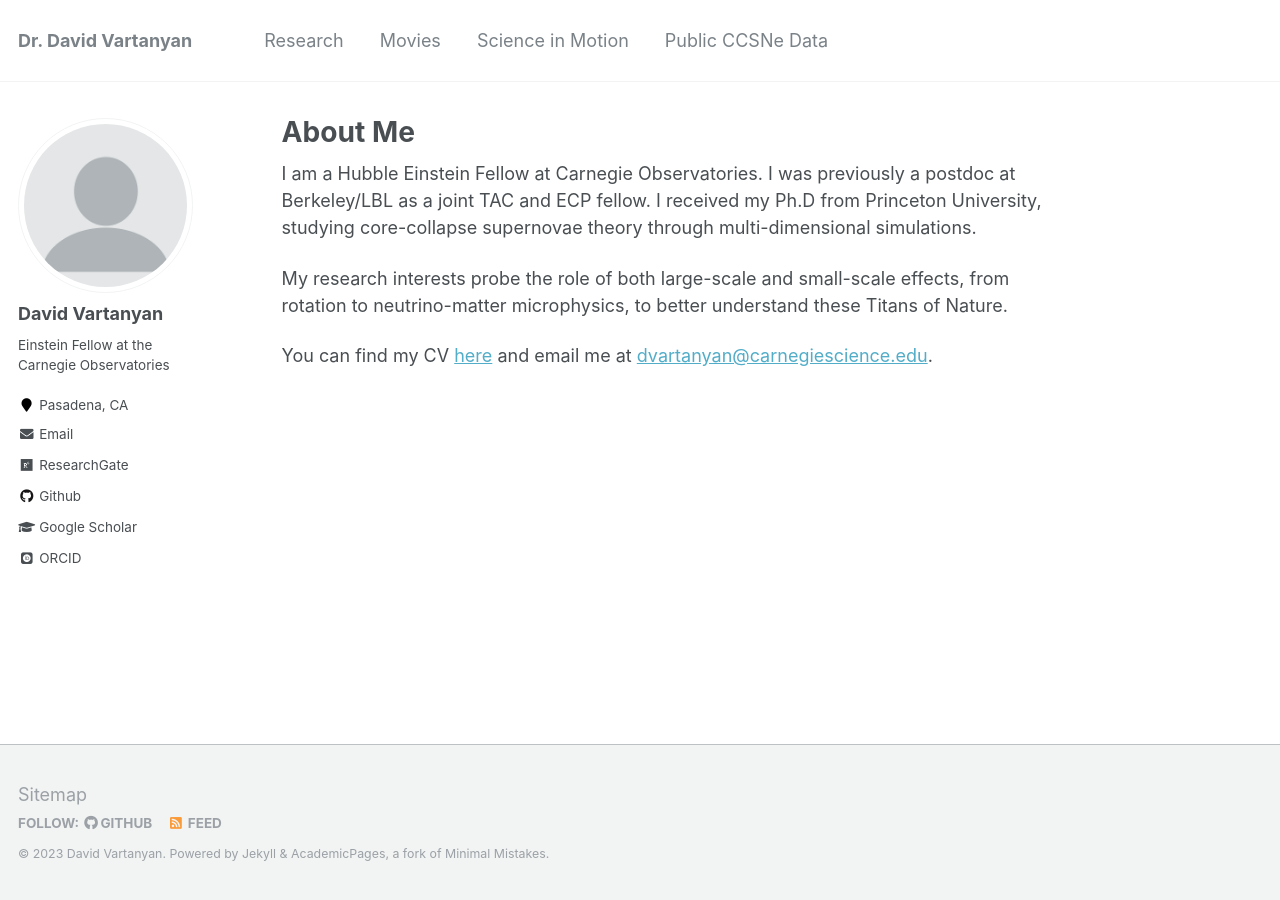
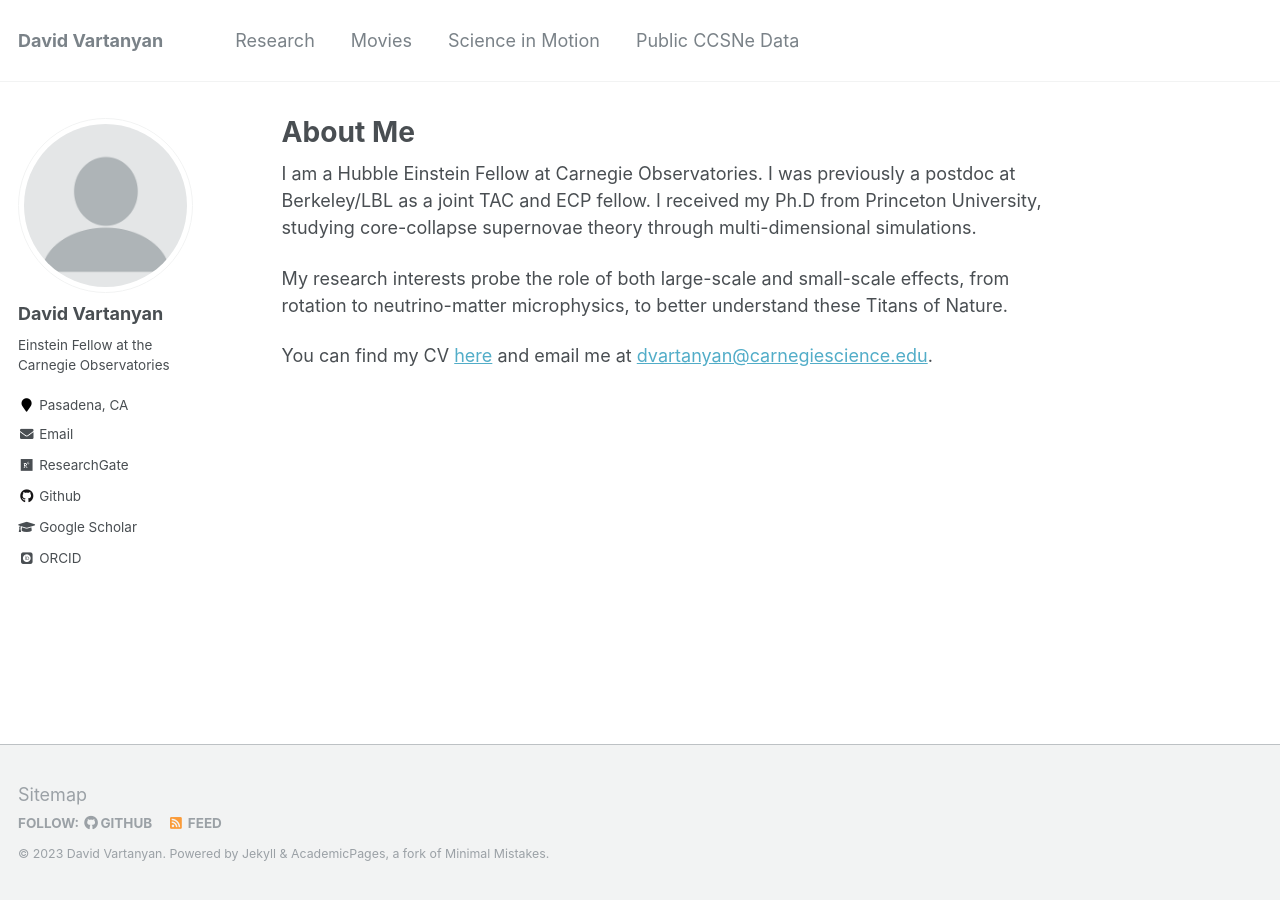
Before and after one commit to dvartany/dvartany.github.io, a Jekyll site: the page built from _pages/about.md, in a window 1280 px wide. Built offline with Jekyll 4.4.1, drawn with Linux system fonts in a browser that asks for light colours; some web fonts are replaced.

```diff
--- a/_config.yml
+++ b/_config.yml
@@ -7,7 +7,7 @@
 
 # Site Settings
 locale                   : "en-US"
-title                    : "Dr. David Vartanyan"
+title                    : "David Vartanyan"
 title_separator          : "-"
 name                     : &name "David Vartanyan"
 description              : &description "Einstein Fellow at Carnegie Observatories"
```
